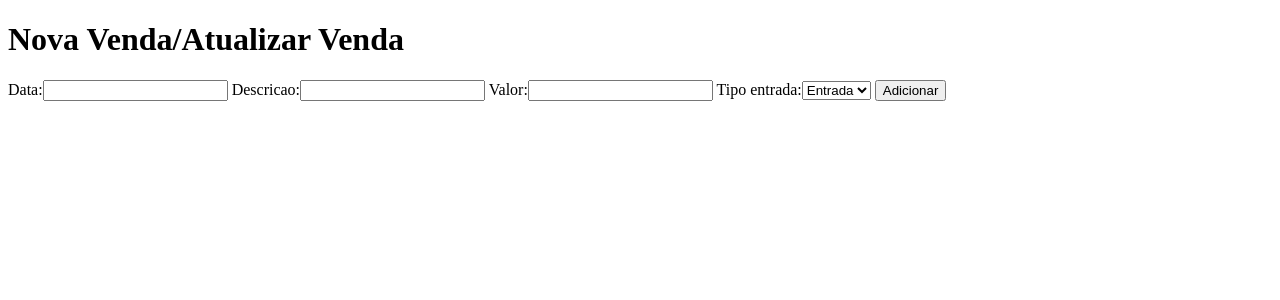
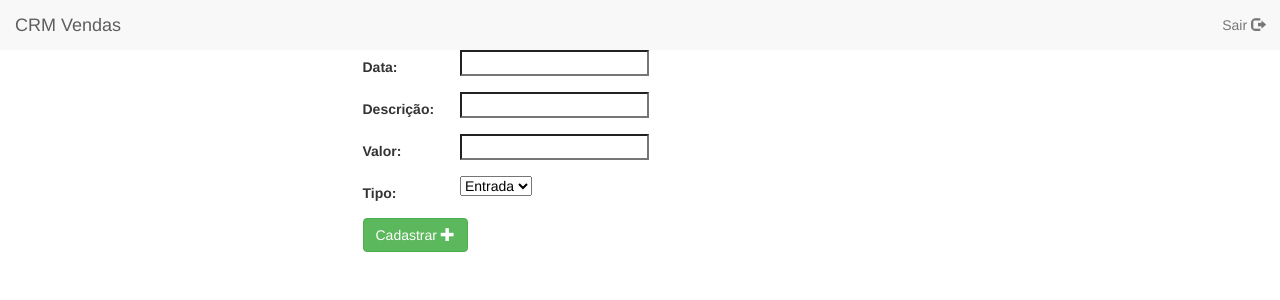
Before and after one commit to ES-20181/projeto, a Django app: page /nova in a window 1280 px wide. Shown: the top 300 px of the page. Run offline with Django 3.2, Linux system fonts and the light colour scheme; some libraries are stand-ins or nearby versions.

Commit message:
cad-venda integrado e adicionado Bootstrap form

```diff
--- a/projeto/settings.py
+++ b/projeto/settings.py
@@ -38,6 +38,7 @@ INSTALLED_APPS = [
     'django.contrib.messages',
     'django.contrib.staticfiles',
     'vendas',
+    'bootstrapform',
 ]
 
 MIDDLEWARE = [
--- a/vendas/forms.py
+++ b/vendas/forms.py
@@ -1,7 +1,9 @@
 from django import forms
 from .models import Venda
+
 
 class VendaForm(forms.ModelForm):
     class Meta:
         model = Venda
+        # model.data = forms.DateField()
         fields = ['data', 'descricao', 'valor', 'tipo_entrada']
--- a/vendas/templates/vendas/cad-venda.html
+++ b/vendas/templates/vendas/cad-venda.html
@@ -1,3 +1,5 @@
+{% load static %}
+{% load bootstrap %}
 <!DOCTYPE html>
 <html lang="pt-br">
 <head>
@@ -8,11 +10,11 @@
 	<meta name="keywords" content="Sistemas, Restaurantes, Vendas, Controle, Estoque, CRM">
 	<meta http-equiv="X-UA-Compatible" content="IE-edge, chrome=1">
 	<meta name="viewport" content="width=device-width, initial-scale=1">
-	<link rel="stylesheet" type="text/css" href="css/bootstrap.min.css">
-	<link href="css/dashboard.css" rel="stylesheet" type="text/css">
-	<link rel="stylesheet" type="text/css" href="css/generic.css">
-  <script src="js/jquery-3.1.1.min.js"></script>
-	<script src="js/bootstrap.min.js"></script>
+	<link rel="stylesheet" type="text/css" href="{% static "css/bootstrap.min.css" %}">
+	<link href="{% static "css/dashboard.css" %}" rel="stylesheet" type="text/css">
+	<link rel="stylesheet" type="text/css" href="{% static "css/generic.css" %}">
+  <script src="{% static "js/jquery-3.1.1.min.js" %}"></script>
+	<script src="{% static "js/bootstrap.min.js" %}"></script>
 </head>
 <body>
 	<!--início do menu-->
@@ -43,33 +45,37 @@
 				<form class="form-horizontal form-venda" action="" method="post">
 					<div class="form-group">
 						<div class="col-xs-12 col-md-2">
-							<label class="control-label" for="descricao">Descrição:</label>
+							<label class="control-label" for="descricao">Data:</label>
 						</div>
 						<div class="col-xs-12 col-md-10">
-							<input type="text" name="descricao" id="descricao" class="form-control" autofocus="true" required="true">
+							{{ form.data | bootstrap }}
+							{# <input type="text" name="descricao" id="descricao" class="form-control" autofocus="true" required="true"> #}
 						</div>
 					</div>
 					<div class="form-group">
 						<div class="col-xs-12 col-md-2">
-							<label class="control-label" for="qtd">Qtd:</label>
+							<label class="control-label" for="qtd">Descrição:</label>
 						</div>
 						<div class="col-xs-12 col-md-10">
-							<input type="number" name="qtd" id="qtd" class="form-control" required="true">
+							{{ form.descricao | bootstrap}}
+							{# <input type="number" name="qtd" id="qtd" class="form-control" required="true"> #}
 						</div>
 					</div>
 					<div class="form-group">
 						<div class="col-xs-12 col-md-2">
-							<label class="control-label" for="preco_unitario">Preço(Unit):</label>
+							<label class="control-label" for="preco_unitario">Valor:</label>
 						</div>
 						<div class="col-xs-12 col-md-10">
-							<input type="text" name="preco_unitario" id="preco_unitario" class="form-control" required="true">
+							{{ form.valor | bootstrap }}
+							{# <input type="text" name="preco_unitario" id="preco_unitario" class="form-control" required="true"> #}
 						</div>
 					</div><div class="form-group">
 						<div class="col-xs-12 col-md-2">
-							<label class="control-label" for="total">Total:</label>
+							<label class="control-label" for="total">Tipo:</label>
 						</div>
 						<div class="col-xs-12 col-md-10">
-							<input type="text" name="total" id="total" class="form-control" required="true">
+							{{ form.tipo_entrada | bootstrap}}
+							{# <input type="text" name="total" id="total" class="form-control" required="true"> #}
 						</div>
 					</div>
 					<button type="submit" class="btn btn-success">Cadastrar <span class="glyphicon glyphicon-plus"></span></button>
--- a/vendas/views.py
+++ b/vendas/views.py
@@ -26,7 +26,7 @@ def nova_venda(request):
         form.save()
         return redirect('listar_vendas')
 
-    return render(request, 'vendas/vendas-form.html', {'form': form})
+    return render(request, 'vendas/cad-venda.html', {'form': form})
 
 
 def atualizar_venda(request, id):
```
